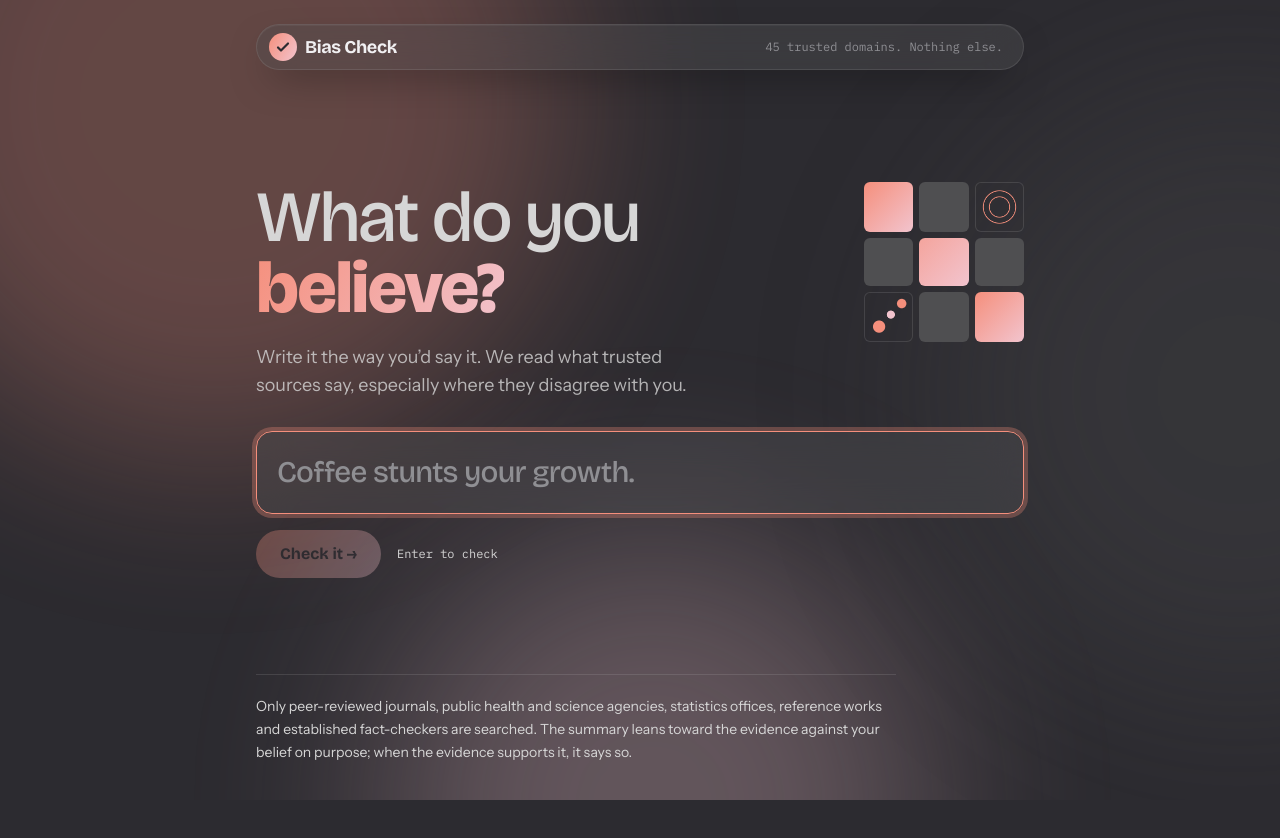
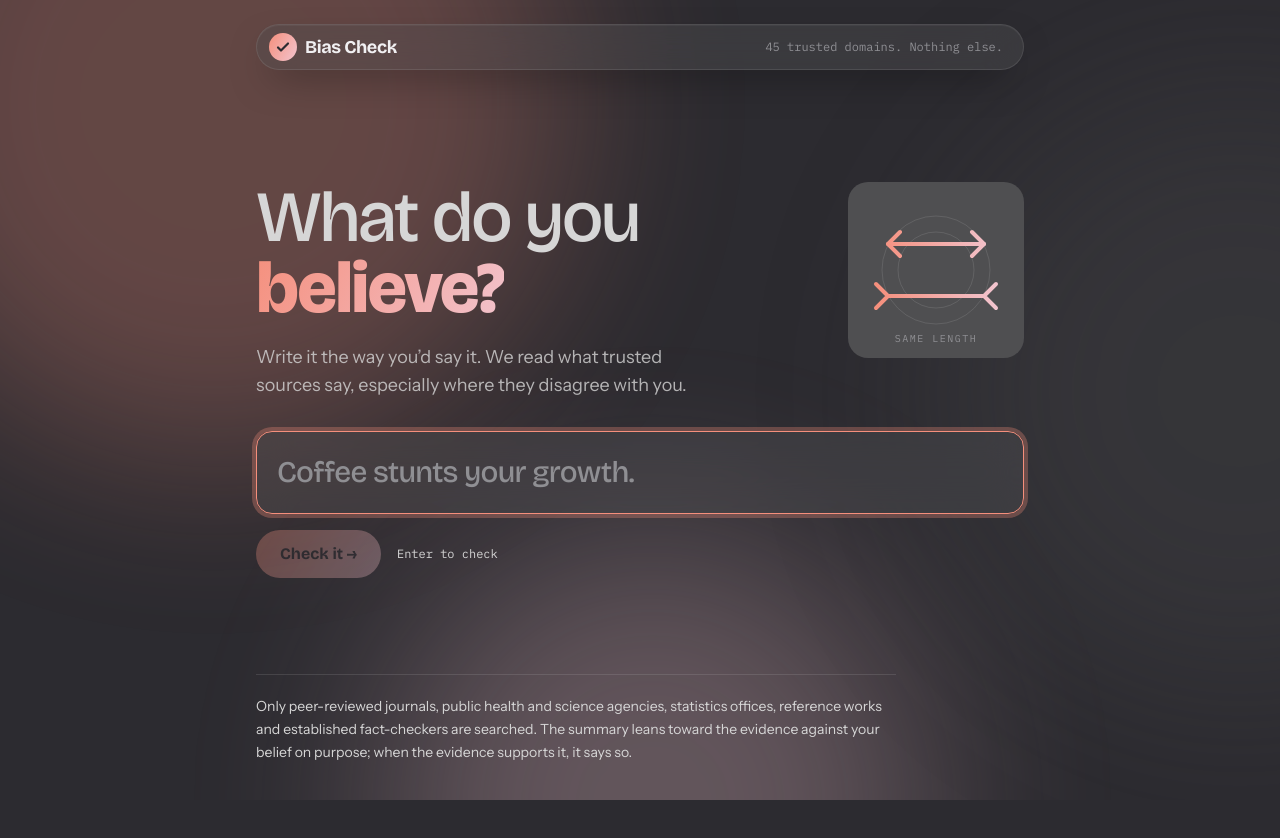
Before and after one commit to MarinaTkd/bias-check, a Next.js app in the folder bias-check/: page / in a window 1280 px wide. Shown: the top 838 px of the page. Built offline with nearby package versions, Linux system fonts and the light colour scheme.

Commit message:
feat: replace hero mosaic with a Müller-Lyer illusion illustration

```diff
--- a/bias-check/app/globals.css
+++ b/bias-check/app/globals.css
@@ -139,71 +139,6 @@ textarea:focus-visible {
   box-shadow: 0 24px 70px -24px color-mix(in srgb, var(--v) 80%, transparent);
 }
 
-/* Hero mosaic: flat tiles in the reference's language. Decorative only. */
-.mosaic {
-  display: grid;
-  grid-template-columns: repeat(3, 1fr);
-  gap: 6px;
-  aspect-ratio: 1;
-}
-.mosaic > b {
-  display: block;
-  border-radius: 6px;
-}
-.mosaic .t-coral {
-  background: linear-gradient(135deg, var(--coral), var(--blush));
-}
-.mosaic .t-blush {
-  background: linear-gradient(315deg, var(--blush), color-mix(in srgb, var(--blush) 40%, var(--coral)));
-}
-.mosaic .t-grey {
-  background: var(--bg-2);
-}
-.mosaic .t-ring {
-  background: radial-gradient(circle, transparent 28%, var(--coral) 30%, transparent 33%, transparent 46%, var(--coral) 48%, transparent 51%);
-  border: 1px solid var(--line);
-}
-.mosaic .t-dots {
-  background: radial-gradient(circle at 30% 70%, var(--coral) 12%, transparent 14%),
-    radial-gradient(circle at 55% 45%, var(--blush) 10%, transparent 12%),
-    radial-gradient(circle at 78% 22%, var(--coral) 8%, transparent 10%);
-  border: 1px solid var(--line);
-}
-
-/* The claim, marked on the verdict block. Strike for false, underline for true,
-   wave for mixed, dots for unverifiable. */
-.mark {
-  --thickness: 0.09em;
-  background-image: linear-gradient(currentColor, currentColor);
-  background-repeat: no-repeat;
-  background-size: 0% var(--thickness);
-  background-position: 0 var(--pos, 55%);
-  -webkit-box-decoration-break: clone;
-  box-decoration-break: clone;
-  animation: draw 600ms 350ms cubic-bezier(0.2, 0.7, 0.2, 1) forwards;
-}
-.mark--under {
-  --pos: 96%;
-}
-.mark--wavy,
-.mark--dotted {
-  background: none;
-  animation: fade 500ms 350ms both;
-  text-decoration-line: underline;
-  text-decoration-thickness: 0.07em;
-  text-underline-offset: 0.14em;
-}
-.mark--wavy {
-  text-decoration-style: wavy;
-}
-.mark--dotted {
-  text-decoration-style: dotted;
-}
-
-.rise {
-  animation: rise 500ms cubic-bezier(0.2, 0.7, 0.2, 1) both;
-}
-
 .shimmer {
   background: linear-gradient(90deg, rgba(245, 143, 124, 0.15) 0%, rgba(242, 196, 206, 0.3) 50%, rgba(245, 143, 124, 0.15) 100%);
   background-size: 200% 100%;
--- a/bias-check/app/page.tsx
+++ b/bias-check/app/page.tsx
@@ -99,11 +99,32 @@ export default function Page() {
                   Write it the way you&rsquo;d say it. We read what trusted sources say, especially where they disagree with you.
                 </p>
               </div>
-              <div className="mosaic hidden w-40 shrink-0 sm:grid" aria-hidden>
-                <b className="t-coral" /><b className="t-grey" /><b className="t-ring" />
-                <b className="t-grey" /><b className="t-blush" /><b className="t-grey" />
-                <b className="t-dots" /><b className="t-grey" /><b className="t-coral" />
-              </div>
+              {/* Müller-Lyer illusion: both lines are the same length. Perception, not measurement. */}
+              <svg
+                className="hidden w-44 shrink-0 sm:block"
+                viewBox="0 0 176 176"
+                aria-label="Two lines of equal length that appear different because of the arrowheads on their ends"
+                role="img"
+              >
+                <defs>
+                  <linearGradient id="coral" gradientUnits="userSpaceOnUse" x1="28" y1="0" x2="148" y2="0">
+                    <stop offset="0" stopColor="#f58f7c" />
+                    <stop offset="1" stopColor="#f2c4ce" />
+                  </linearGradient>
+                </defs>
+                <rect width="176" height="176" rx="20" fill="var(--bg-2)" />
+                <circle cx="88" cy="88" r="54" fill="none" stroke="var(--line)" />
+                <circle cx="88" cy="88" r="38" fill="none" stroke="var(--line)" />
+                <g stroke="url(#coral)" strokeWidth="4" strokeLinecap="round" strokeLinejoin="round" fill="none">
+                  <path d="M40 62h96" />
+                  <path d="M52 50 40 62l12 12M124 50l12 12-12 12" />
+                  <path d="M40 114h96" />
+                  <path d="M28 102l12 12-12 12M148 102l-12 12 12 12" />
+                </g>
+                <text x="88" y="160" textAnchor="middle" fontSize="10" fontFamily="var(--font-mono)" fill="var(--faint)" letterSpacing="1.5">
+                  SAME LENGTH
+                </text>
+              </svg>
             </div>
             <textarea
               id="claim"
```
